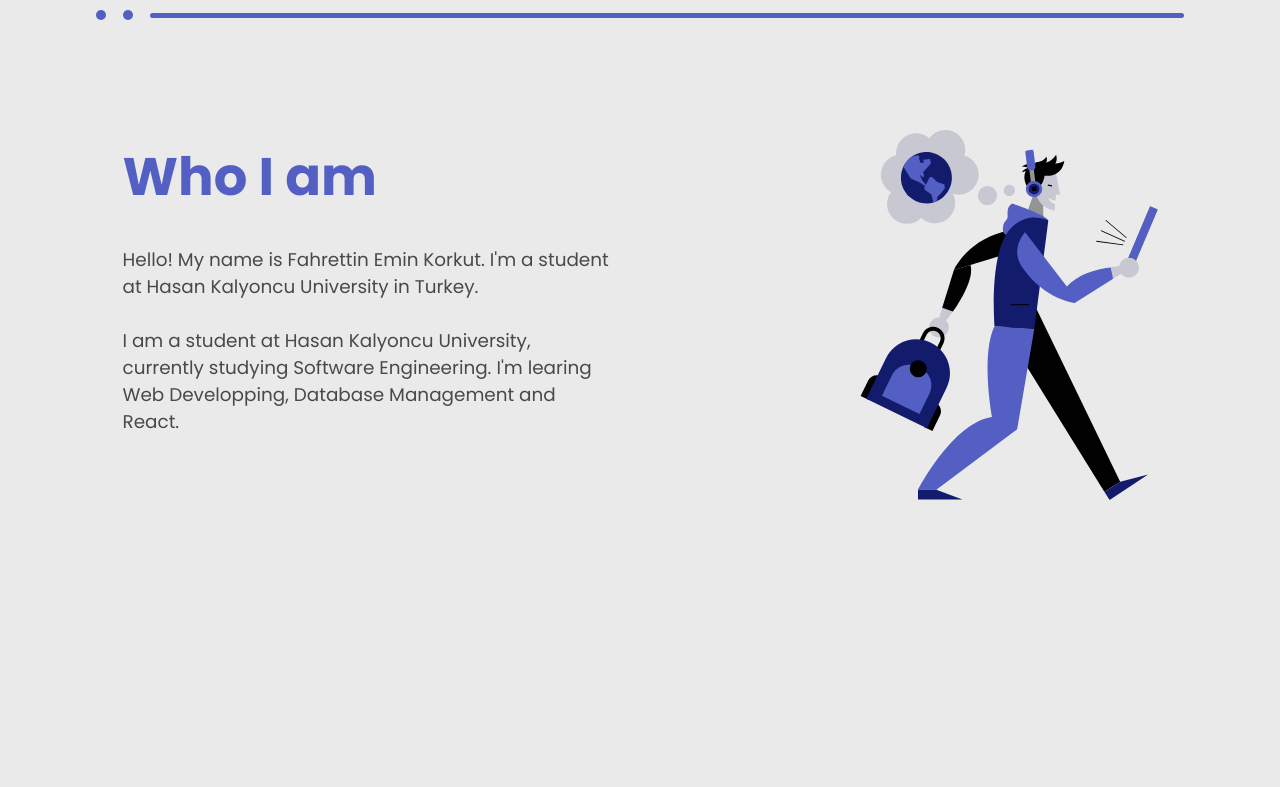
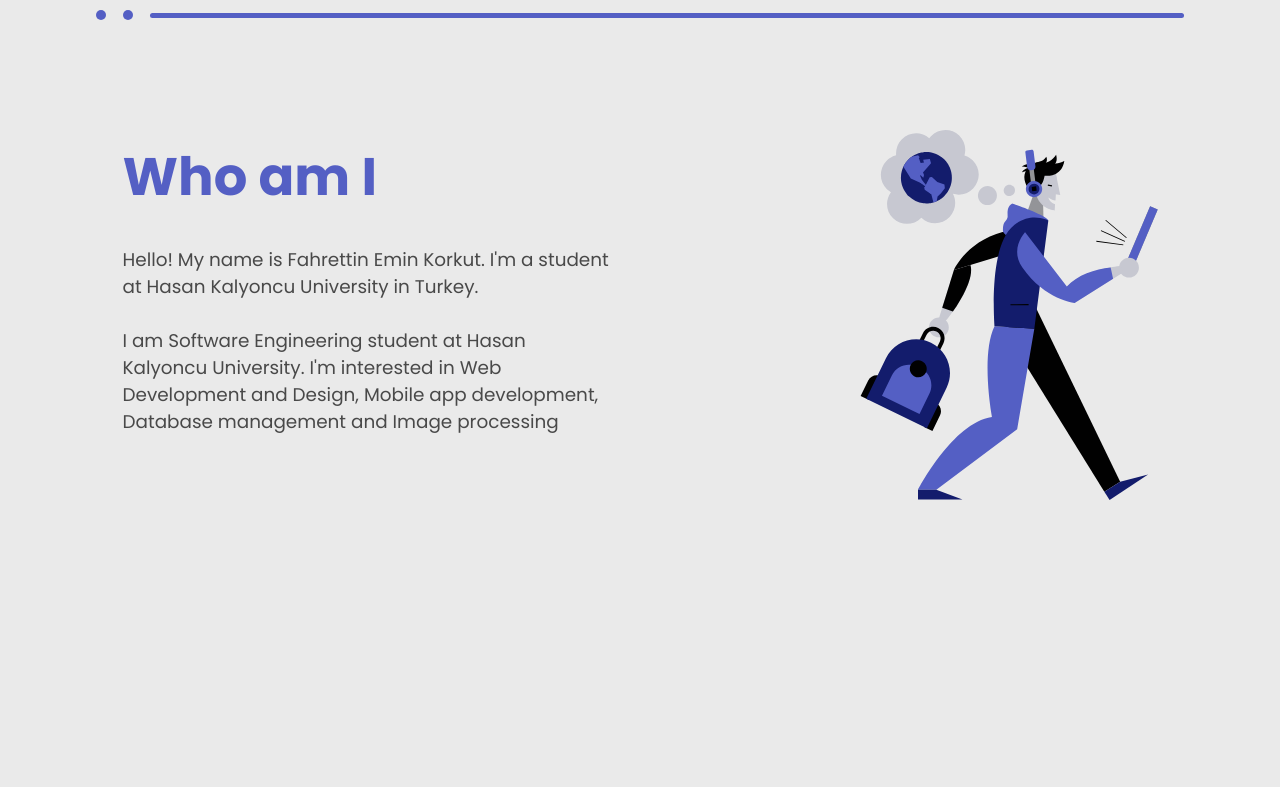
Before and after one commit to Emmicoke/Portfolio, a React (Create React App) app: page / in a window 1280 px wide. Shown: the part 860-1647 px from the top of the page. Built offline with nearby package versions, Linux system fonts and the light colour scheme; a web font is replaced by a local one.

Commit message:
modified:   src/data/aboutData.js 	modified:   src/data/headerData.js 	modified:   src/data/projectsData.js

```diff
--- a/src/data/aboutData.js
+++ b/src/data/aboutData.js
@@ -1,6 +1,6 @@
 export const aboutData = {
-    title: "Who I am",
+    title: "Who am I",
     description1: "Hello! My name is Fahrettin Emin Korkut. I'm a student at Hasan Kalyoncu University in Turkey.",
-    description2: "I am a student at Hasan Kalyoncu University, currently studying Software Engineering. I'm learing Web Developping, Database Management and React.",
+    description2: "I am Software Engineering student at Hasan Kalyoncu University. I'm interested in Web Development and Design, Mobile app development, Database management and Image processing",
     image: 2
 }
--- a/src/data/headerData.js
+++ b/src/data/headerData.js
@@ -4,6 +4,6 @@ export const headerData = {
     name: 'Fahrettin Emin Korkut',
     title: "Software Engineer",
     desciption:"Life may be a meandering path but don't worry about it, rather enjoy it. It is about the journey, not the destination so explore all that comes your way, learn and grow from it, for this journey only happens once.",
-    image: 'https://media.licdn.com/dms/image/D5603AQEsbqxq9_-unA/profile-displayphoto-shrink_400_400/0/1664349324305?e=1715212800&v=beta&t=fxjjKEorMykhS5MZOHDDBVqHB2zNkoVzm1DvWI0Rp6w',
+    image: 'https://media.licdn.com/dms/image/v2/D5603AQEsbqxq9_-unA/profile-displayphoto-shrink_200_200/profile-displayphoto-shrink_200_200/0/1664349324305?e=1734566400&v=beta&t=kjEPPur4VyPtKQz77hMJyT4gqYACPJXvlVq_J-tzi6g',
     resumePdf: resume
 }
--- a/src/data/projectsData.js
+++ b/src/data/projectsData.js
@@ -16,7 +16,16 @@ export const projectsData = [
         tags: ['OpenCV', 'Python'],
         code: 'https://github.com/Emmicoke/white_line_follower',
         // demo: 'https://historythroughmovies.pythonanywhere.com/',
-        image: "https://github.com/Emmicoke/white_line_follower/blob/main/20220716_142810.jpg"
+        image: "https://github.com/Emmicoke/white_line_follower/blob/main/20220716_142810.jpg?raw=true"
+    },
+    {
+        id: 2,
+        projectName: 'Vet App',
+        projectDesc: 'The Vet Appointment App is a mobile application that allows pet owners to create, manage, and track veterinary appointments for their pets. The app offers a simple interface for users to schedule appointments, view upcoming and past appointments, manage their account, and receive notifications about important pet health events.',
+        tags: ['React', 'React-Native', 'JavaScript'],
+        code: 'https://github.com/Emmicoke/VetApp',
+        // demo: 'https://historythroughmovies.pythonanywhere.com/',
+        image: "https://github.com/Emmicoke/VetApp/blob/master/Screenshot_1715080648.png?raw=true"
     },
     // {
     //     id: 2,
```
